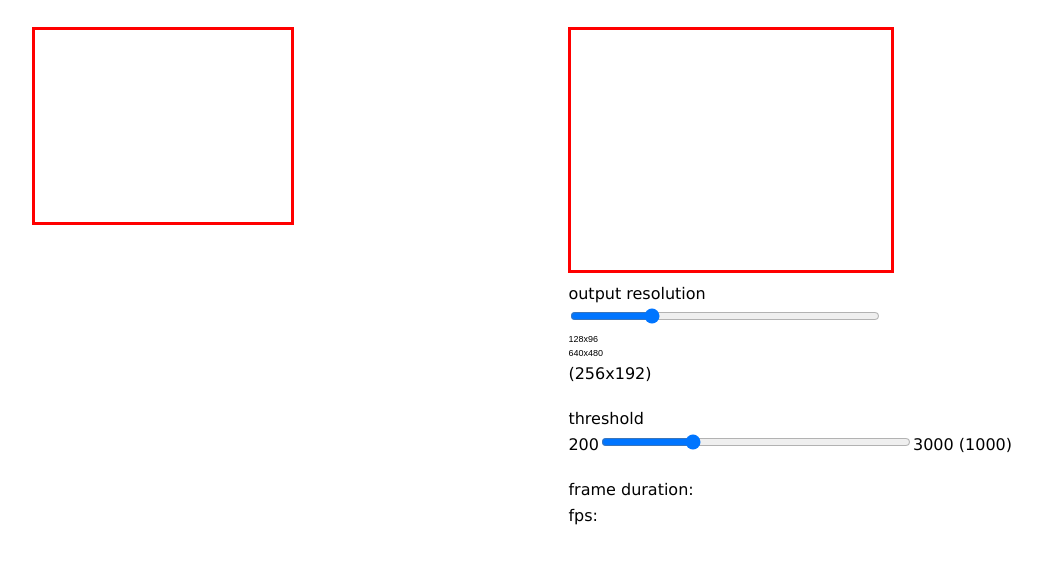
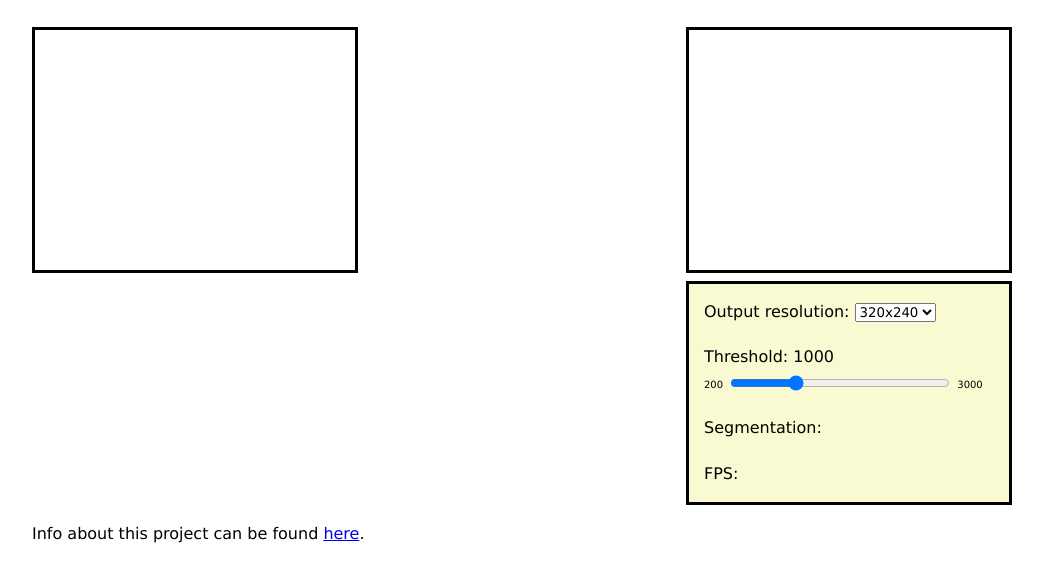
Before and after one commit to lukapopijac/real-time-image-segmentation, a plain HTML site: page app/index.html in a window 1280 px wide. Shown: the part 80-662 px from the top of the page, without its empty margins (118-1161 px from the left). Drawn offline with Linux system fonts and the light colour scheme.

Commit message:
some clean up; nice styling; workaround for firefox bug when video started streaming;

```diff
--- a/app/app.css
+++ b/app/app.css
@@ -1,17 +1,26 @@
 video, canvas {
-	border: 3px solid red;
+	border: 3px solid black;
 }
 .right-wrapper {
 	position: relative;
 	float: right;
 }
+.controls-wrapper {
+	background: #fafad2;
+	border: 3px solid black;
+	padding: 15px;
+	width: 290px;  /* = 320px - padding */
+}
 .separator {
 	height: 20px;
 }
-input[type="range"] {
-	width: 310px;
+#threshold_in {
+	vertical-align: middle;
+	width: 220px;
+}
+#res_in {
+	font-family: inherit;
 }
 .range-stop {
-	font-family: sans-serif;
-	font-size: 9px;
+	font-size: 10px;
 }
--- a/app/index.html
+++ b/app/index.html
@@ -15,24 +15,35 @@
 			<canvas id="canvas" width="256" height="192" style="vertical-align: top;"></canvas>
 			<div class="right-wrapper">
 				<video id="video" width="320" height="240" autoplay></video>
-				<div>output resolution</div>
-				<div>
-					<input id="res_in" type="range" min="2" max="10" value="4"/>
-					<div class="range-stop">128x96</div>
-					<div class="range-stop">640x480</div>
-					(<span id="info_res"></span>)
+				<div class="controls-wrapper">
+
+				<div>Output resolution:
+					<select id="res_in">
+						<option value="2">128x96</option>
+						<option value="3">192x144</option>
+						<option value="4">256x192</option>
+						<option value="5" selected>320x240</option>
+						<option value="6">384x288</option>
+						<option value="7">448x336</option>
+						<option value="8">512x384</option>
+						<option value="9">576x432</option>
+						<option value="10">640x480</option>
+					</select>
+				</div>
+
+				<div class="separator"></div>
+				<div>Threshold: <span id="info_threshold"></span><br/>
+					<span class="range-stop">200</span> <input id="threshold_in" type="range" min="2" max="30" value="10"/> <span class="range-stop">3000</span>
 				</div>
 				<div class="separator"></div>
-				<div>threshold</div>
-				<div>
-					200<input id="threshold_in" type="range" min="2" max="30" value="10"/>3000
-					(<span id="info_threshold"></span>)
+				Segmentation: <span id="info_frame"></span><br/>
+				<div class="separator"></div>
+				FPS: <span id="info_fps"></span><br/>
+
 				</div>
-				<div class="separator"></div>
-				frame duration: <span id="info_frame"></span><br/>
-				fps: <span id="info_fps"></span><br/>
 			</div>
 			<div style="clear: both;"></div>
+			<p>Info about this project can be found <a href="..">here</a>.</p>
 		</article>
 	</body>
 </html>
--- a/app/main.js
+++ b/app/main.js
@@ -3,7 +3,10 @@ function imageDataFromVideo(video, width, height) {
 	canvas.width = width;
 	canvas.height = height;
 	var ctx = canvas.getContext('2d');
-	ctx.drawImage(video, 0, 0, width, height);
+
+	try {ctx.drawImage(video, 0, 0, width, height);}   // workaround for bug in firefox
+	catch(e) {if(e.name != 'NS_ERROR_NOT_AVAILABLE') throw e;}
+
 	var imageData = ctx.getImageData(0, 0, width, height);
 	return imageData;
 }
@@ -34,7 +37,6 @@ function initControls() {
 		var val = this.value;
 		var w = 64*val;
 		var h = 48*val;
-		document.getElementById('info_res').innerHTML = w+'x'+h;
 		var canvas = document.getElementById('canvas');
 		canvas.width = w;
 		canvas.height = h;
@@ -48,60 +50,48 @@ function initControls() {
 	document.getElementById('threshold_in').onchange();
 }
 
-
+function sendImageDataToWorker(canvas, video, worker) {
+	var obj = {
+		imageData: imageDataFromVideo(video, canvas.width, canvas.height),
+		threshold: getThreshold()
+	};
+	worker.postMessage(obj);
+}
 
 function main() {
-	var canvas = document.getElementById("canvas");
-	var context = canvas.getContext("2d");
-	var video = document.getElementById("video");
+	var canvas = document.getElementById('canvas');
+	var context = canvas.getContext('2d');
+	var video = document.getElementById('video');
+
 	var videoObj = {video: true};
-	var errBack = function(error) {
-		console.log("Video capture error: ", error.code);
+	var errorCallback = function(error) {
+		console.log('Video capture error: ', error.code);
+	};
+	var successCallback = function(stream) {
+		window.stream = stream;
+		if(window.URL) video.src = window.URL.createObjectURL(stream);
+		else video.src = stream;
+		video.play();
+		sendImageDataToWorker(canvas, video, worker);
 	};
 
-	// Put video listeners into place
-	if(navigator.getUserMedia) { // Standard
-		navigator.getUserMedia(videoObj, function(stream) {
-			video.src = stream;
-			video.play();
-			onCameraPermit();
-		}, errBack);
-	} else if(navigator.webkitGetUserMedia) { // WebKit-prefixed
-		navigator.webkitGetUserMedia(videoObj, function(stream){
-			video.src = window.webkitURL.createObjectURL(stream);
-			video.play();
-			onCameraPermit();
-		}, errBack);
-	}
-	else if(navigator.mozGetUserMedia) { // Firefox-prefixed
-		navigator.mozGetUserMedia(videoObj, function(stream){
-			video.src = window.URL.createObjectURL(stream);
-			video.play();
-			onCameraPermit();
-		}, errBack);
-	}
+	// initialize getUserMedia:
+	navigator.getUserMedia = navigator.getUserMedia ||
+		navigator.webkitGetUserMedia ||
+		navigator.mozGetUserMedia;
+	navigator.getUserMedia(videoObj, successCallback, errorCallback);
 
+	// initialize worker:
 	var worker = new Worker('worker.js');
 	var cnt = 0;
 	var avg = 0;
 	worker.addEventListener('message', function(evt) {
 		context.putImageData(evt.data.imageData, 0, 0);
 		updateFrameRateInfo(evt.data.time);
-		sendImageDataToWorker();
+		sendImageDataToWorker(canvas, video, worker);
 	});
 
-	function sendImageDataToWorker() {
-		var obj = {
-			imageData: imageDataFromVideo(video, canvas.width, canvas.height),
-			threshold: getThreshold()
-		};
-		worker.postMessage(obj);
-	}
-
-	function onCameraPermit() {
-		setTimeout(sendImageDataToWorker, 1000);
-	}
-
+	// initialize controls:
 	initControls();
 }
 
--- a/index.html
+++ b/index.html
@@ -4,7 +4,6 @@
         <title>Real-time Image Segmentation</title>
         <meta charset="utf-8">
 		<link rel="stylesheet" type="text/css" href="style.css">
-		<script data-main="main" src="require.js"></script>
 	</head>
 
     <body>
```
